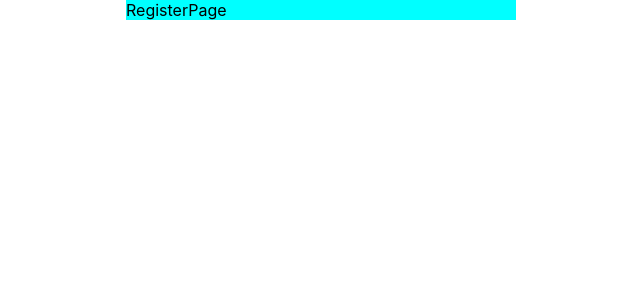
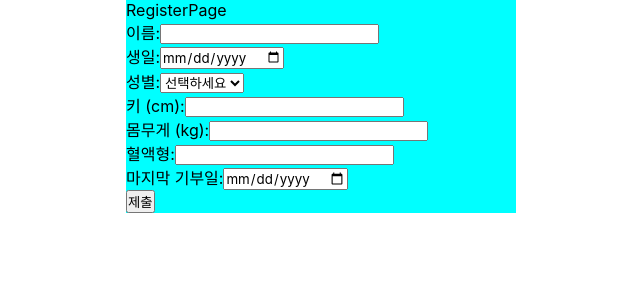
Before and after one commit to Club-PARD/PARD_4th_GwangGi_FE, a React (Create React App) app: page /register in a window 1280 px wide. Shown: the top 300 px of the page, without its empty margins (319-959 px from the left). Built offline with nearby package versions, Linux system fonts and the light colour scheme.

Commit message:
feat : Regsiter Input form

```diff
--- a/src/Pages/RegisterPage/RegisterPage.js
+++ b/src/Pages/RegisterPage/RegisterPage.js
@@ -1,12 +1,151 @@
-import { BaseContainer } from "../../Layout/Container";
+import {useState, useEffect} from "react";
+import {BaseContainer} from "../../Layout/Container";
+import {handlePostRegister} from "../../API/LoginAPI";
+import {useNavigate} from "react-router-dom";
 
 function RegisterPage() {
+
+    const navigate = useNavigate();
+
+    const [formData, setFormData] = useState({
+        email: '', name: '', birthday: '', gender: '', // 초기값은 빈 문자열
+        height: '',
+        weight: '',
+        blood_type: '',
+        last_donation_date: ''
+    });
+
+    useEffect(() => {
+        // 세션 스토리지에서 user_email 값을 가져와서 formData의 email 필드에 저장
+        const storedEmail = sessionStorage.getItem('user_email');
+        if (storedEmail) {
+            setFormData(prevFormData => ({
+                ...prevFormData,
+                email: storedEmail
+            }));
+        }
+    }, []);
+
+    const handleChange = (e) => {
+        const {name, value} = e.target;
+
+        // 'gender' 필드의 경우 문자열을 정수형으로 변환
+        const newValue = name === 'gender'
+            ? parseInt(value, 10)
+            : value;
+
+        setFormData({
+            ...formData,
+            [name]: newValue
+        });
+    };
+
+    const handleSubmit = async (e) => {
+        e.preventDefault(); // 기본 폼 제출 동작 방지
+
+        // 폼 유효성 검사
+        const form = e.target;
+        if (!form.checkValidity()) {
+            form.reportValidity();
+            return;
+        }
+
+        // 데이터 형식 변환
+        const transformedData = {
+            ...formData,
+            height: parseFloat(formData.height), // 실수형으로 변환
+            weight: parseFloat(formData.weight) // 실수형으로 변환
+        };
+
+        if (window.confirm("등록하시겠습니까?")) {
+            try {
+                const response = await handlePostRegister(transformedData);
+                // if (response.status === 200) {
+                alert("등록되었습니다.");
+                navigate("/home");
+                // }
+            } catch (error) {
+                console.error("등록 중 오류 발생:", error);
+                alert("등록 실패. 다시 시도해 주세요.");
+            }
+        }
+    };
 
     return (
         <BaseContainer>
             RegisterPage
+            <div>
+                <label>
+                    이름:
+                    <input
+                        type="text"
+                        name="name"
+                        value={formData.name}
+                        onChange={handleChange}
+                        required="required"/>
+                </label>
+                <br/>
+                <label>
+                    생일:
+                    <input
+                        type="date"
+                        name="birthday"
+                        value={formData.birthday}
+                        onChange={handleChange}
+                        required="required"/>
+                </label>
+                <br/>
+                <label>
+                    성별:
+                    <select
+                        name="gender"
+                        value={formData.gender}
+                        onChange={handleChange}
+                        required="required">
+                        <option value="">선택하세요</option>
+                        <option value={0}>남성</option>
+                        <option value={1}>여성</option>
+                    </select>
+                </label>
+                <br/>
+                <label>
+                    키 (cm):
+                    <input type="number" name="height" value={formData.height} onChange={handleChange} required="required" step="0.1"
+                        // 실수 입력을 위한 설정
+                    />
+                </label>
+                <br/>
+                <label>
+                    몸무게 (kg):
+                    <input type="number" name="weight" value={formData.weight} onChange={handleChange} required="required" step="0.1"
+                        // 실수 입력을 위한 설정
+                    />
+                </label>
+                <br/>
+                <label>
+                    혈액형:
+                    <input
+                        type="text"
+                        name="blood_type"
+                        value={formData.blood_type}
+                        onChange={handleChange}
+                        required="required"/>
+                </label>
+                <br/>
+                <label>
+                    마지막 기부일:
+                    <input
+                        type="date"
+                        name="last_donation_date"
+                        value={formData.last_donation_date}
+                        onChange={handleChange}
+                        required="required"/>
+                </label>
+                <br/>
+                <button onClick={handleSubmit}>제출</button>
+            </div>
         </BaseContainer>
-    )
+    );
 }
 
 export default RegisterPage;
```
